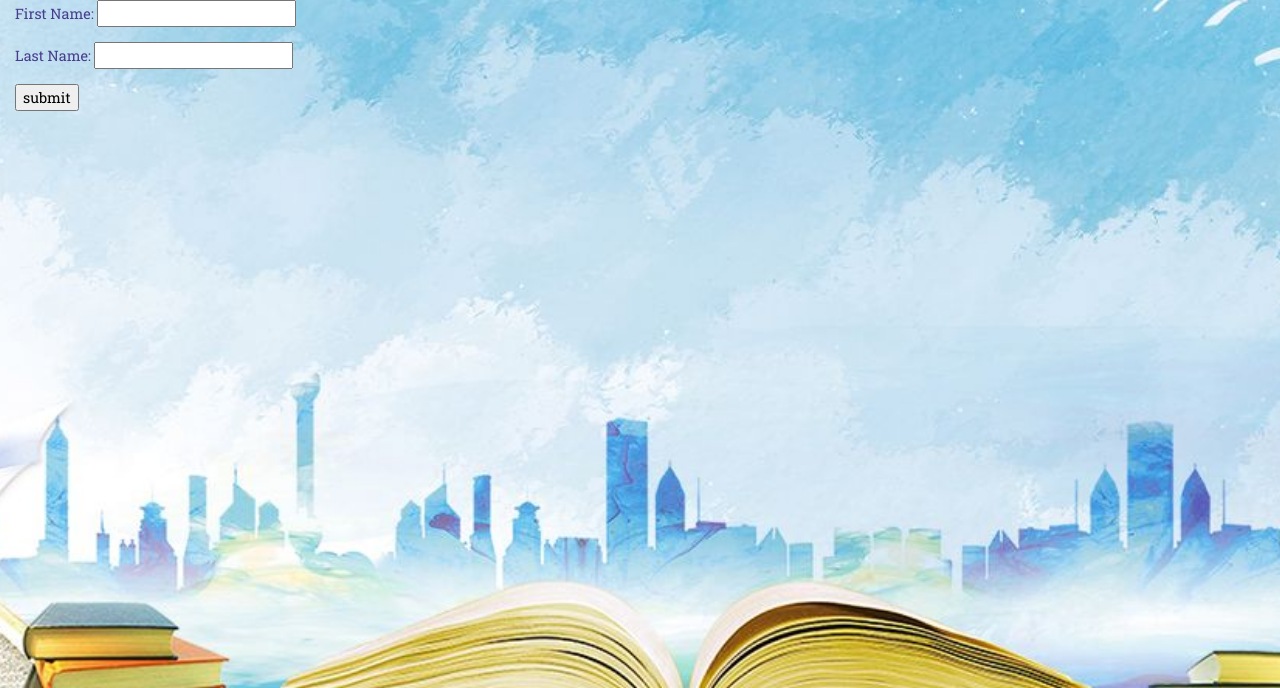
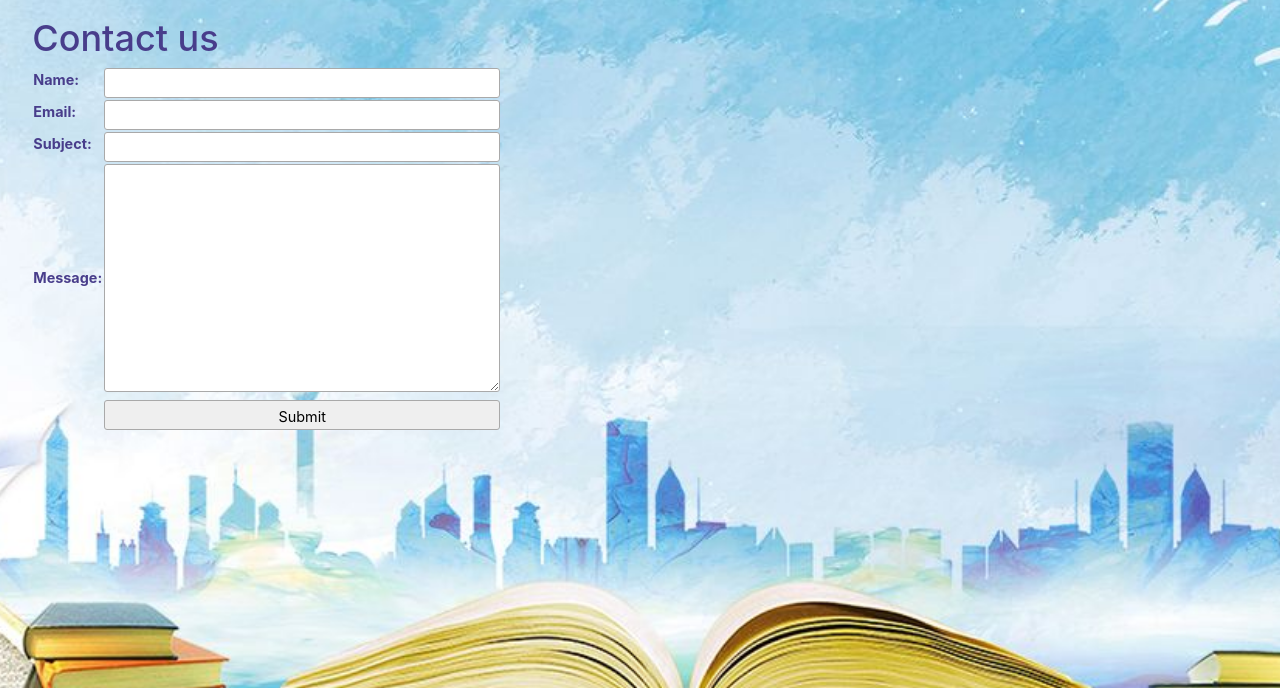
Before and after one commit to UW-Path/DataParsing, a Django app: page /contact in a window 1280 px wide. Shown: the part 56-744 px from the top of the page. Run offline with Django 3.2, Linux system fonts and the light colour scheme; some libraries are stand-ins or nearby versions.

Commit message:
Contact with validation

```diff
--- a/UWPathWebsite/UWPath/models.py
+++ b/UWPathWebsite/UWPath/models.py
@@ -190,7 +190,7 @@ class Communications(models.Model):
 
 
 class ContactForm(forms.Form):
-     name = forms.CharField(max_length=100, label='John Smith')
-     email = forms.EmailField(required=False,label='abc@gmail.com')
+     name = forms.CharField(max_length=100)
+     email = forms.EmailField(required=True)
      subject = forms.CharField(max_length=100)
      message = forms.CharField(widget=forms.Textarea)
--- /dev/null
+++ b/UWPathWebsite/UWPath/static/css/contact.css
@@ -0,0 +1,38 @@
+ul.errorlist {
+    margin: 0;
+    padding: 0;
+}
+.errorlist li {
+    border: 1px solid red;
+    color: red;
+    background: rgba(255, 0, 0, 0.15);
+    list-style-position: inside;
+    display: block;
+    font-size: 1.2em;
+    margin: 0 0 3px;
+    padding: 4px 5px;
+    text-align: center;
+    border-radius: 3px;
+}
+input, textarea {
+    width: 100%;
+    padding: 5px!important;
+    -webkit-box-sizing: border-box;
+    -moz-box-sizing: border-box;
+    box-sizing: border-box;
+    border-radius: 3px;
+    border-style: solid;
+    border-width: 1px;
+    border-color: rgb(169,169,169)
+}
+input {
+    height: 30px;
+}
+.success {
+    background-color: rgba(0, 128, 0, 0.15);
+    padding: 10px;
+    text-align: center;
+    color: green;
+    border: 1px solid green;
+    border-radius: 3px;
+}
--- a/UWPathWebsite/UWPath/views.py
+++ b/UWPathWebsite/UWPath/views.py
@@ -1,13 +1,14 @@
-from django.http import HttpResponseNotFound
+from django.http import HttpResponseNotFound, HttpResponseRedirect
 from django.shortcuts import render
 from rest_framework.views import APIView
 from rest_framework.response import Response
 from rest_framework import status
-from .models import UwpathApp, CourseInfo, Prereqs, Antireqs, Requirements, Communications
+from .models import UwpathApp, CourseInfo, Prereqs, Antireqs, Requirements, Communications, ContactForm
 from .serializer import AppSerializer, CourseInfoSerializer, AntireqsSerializer, PrereqsSerializer, \
     RequirementsSerializer, CommunicationsSerializer
 from UWPathAPI.ValidationCheckAPI import ValidationCheckAPI
 from django.db.models import Q
+
 
 
 # Create your views here.
@@ -54,7 +55,17 @@ def requirements(request, major, majorExtended= "", minor = "", minorExtended =
 
 def contact(request):
     #Contact me form
-    return render(request, 'contact.html')
+    submitted = False
+    if request.method == 'POST':
+        form = ContactForm(request.POST)
+        if form.is_valid():
+            cd = form.cleaned_data
+            return HttpResponseRedirect('/contact?submitted=True')
+    else:
+        form = ContactForm()
+        if 'submitted' in request.GET:
+            submitted = True
+    return render(request, 'contact.html', {'form': form, 'submitted': submitted})
 
 # Anything that starts with class (APIView) can be accessed through url.py via Django Restframework
 class AllApp(APIView):
--- a/UWPathWebsite/templates/base.html
+++ b/UWPathWebsite/templates/base.html
@@ -10,7 +10,7 @@
     <link href="{% static 'bootstrap/css/bootstrap.css' %}" rel="stylesheet">
     <script src="{% static 'bootstrap/js/bootstrap.min.js' %}"></script>
     <link rel="stylesheet" href="{% static 'css/style.css' %}">
-
+    <link rel="stylesheet" href="{% static 'css/contact.css' %}">
     <link rel="stylesheet" href="{% static 'css/table.css' %}">
     <link href="https://fonts.googleapis.com/css?family=Material+Icons|Material+Icons+Outlined|Material+Icons+Two+Tone|Material+Icons+Round|Material+Icons+Sharp" rel="stylesheet">
 
--- a/UWPathWebsite/templates/contact.html
+++ b/UWPathWebsite/templates/contact.html
@@ -1,12 +1,27 @@
-{% extends 'base.html' %}
-{% load static %}
+{% extends "base.html" %}
+
+{% block title %}Contact Us{% endblock title %}
 
 {% block content %}
-<body>
-    <form>
-        <p>First Name: <input type="text" name="firstname"></p>
-        <p>Last Name: <input type="text" name="lastname"></p>
-        <p><input type="submit" value="submit"></p>
-    </form>
-</body>
-{% endblock %}
+    <div style="padding: 1.2em;">
+        <h1>Contact us</h1>
+
+        {% if submitted %}
+            <p class="success">
+                Your message was submitted successfully. Thank you.
+            </p>
+
+        {% else %}
+            <form action="" method="post" novalidate>
+                <table>
+                    {{ form.as_table }}
+                    <tr>
+                        <td>&nbsp;</td>
+                        <td><input type="submit" value="Submit"></td>
+                    </tr>
+                </table>
+                {% csrf_token %}
+            </form>
+        {% endif %}
+    </div>
+{% endblock content %}
```
